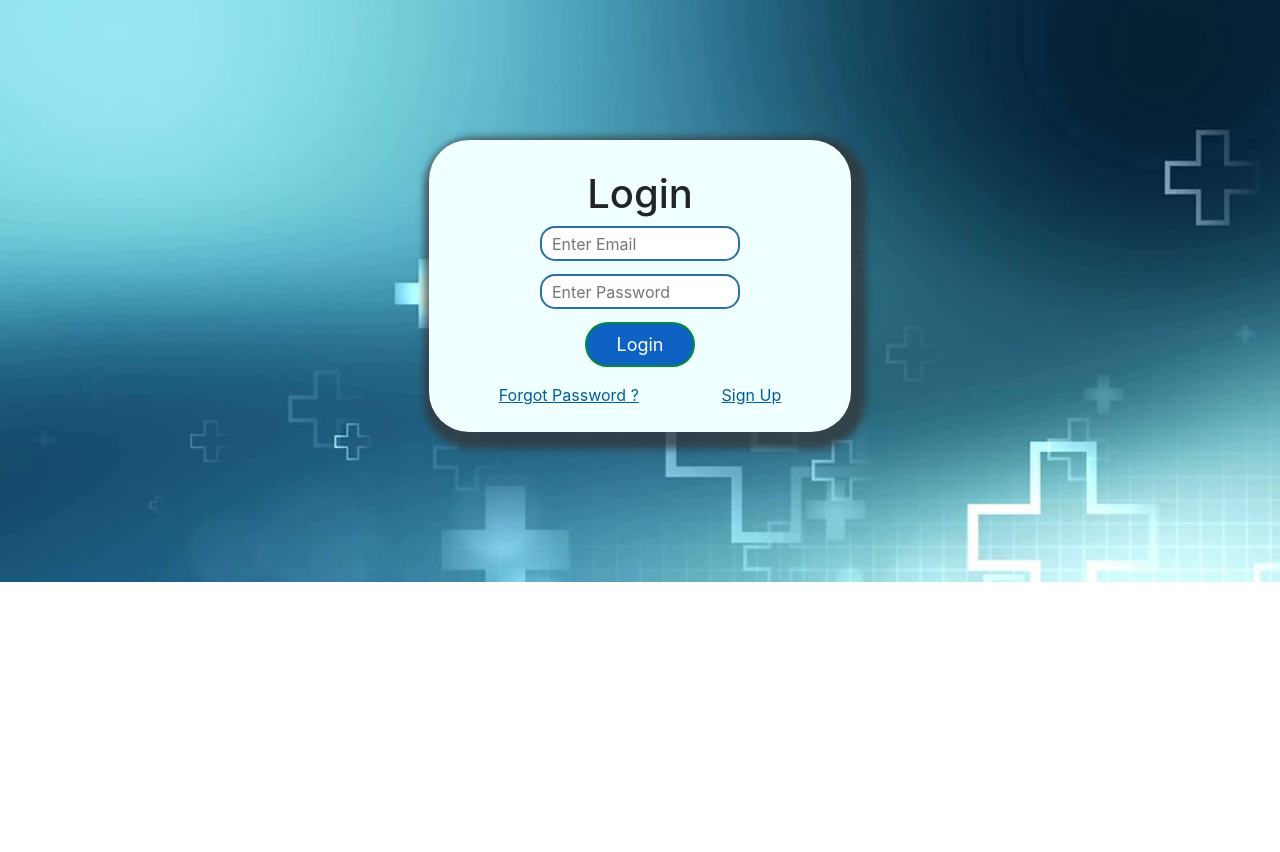
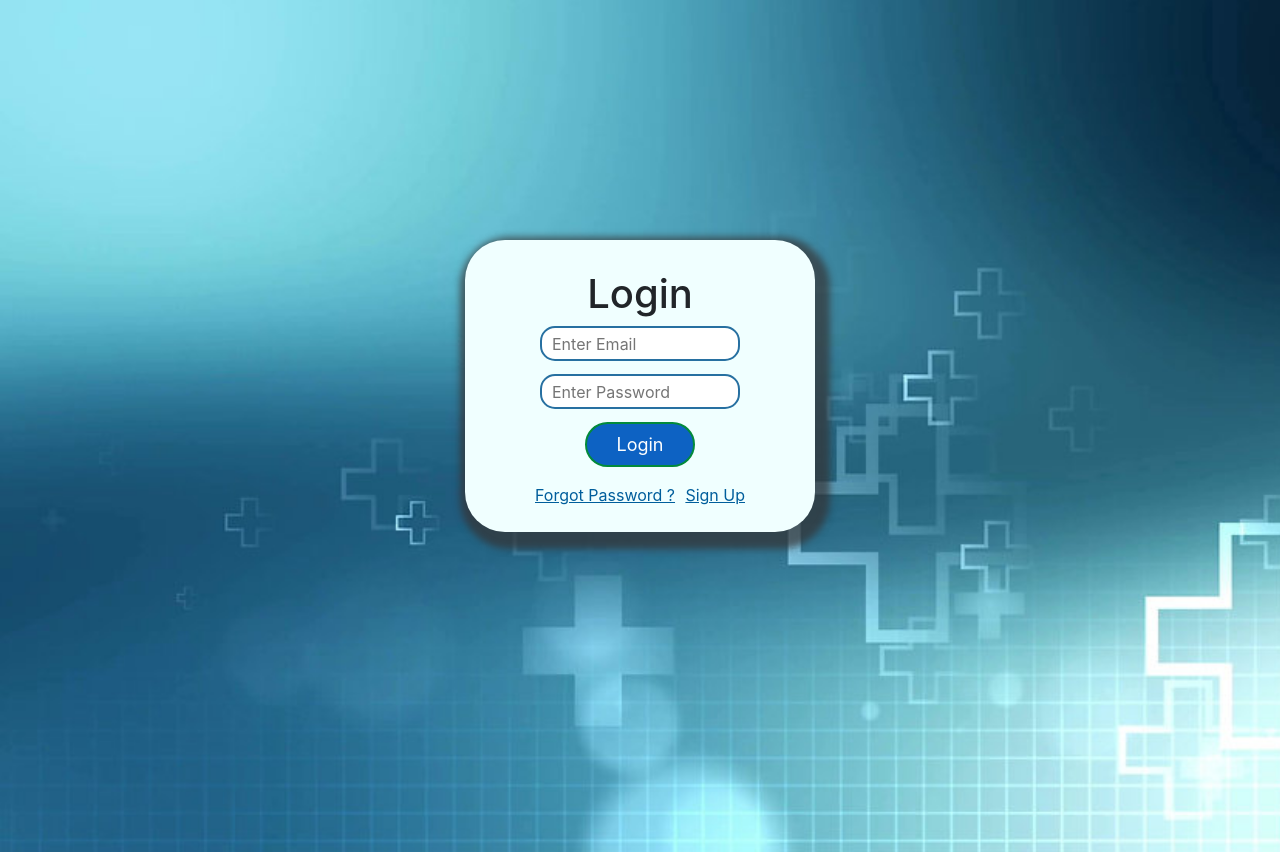
Before and after one commit to Ansfred/Smart-India-Hackathon, a React (Create React App) app in the folder front-end/: page /login in a window 1280 px wide. Before the commit the page ends 800 px from the top, so only its background shows below. Built offline with nearby package versions, Linux system fonts and the light colour scheme.

Commit message:
made changes in responsiveness of login and signup

```diff
--- a/front-end/src/Pages/Login/Login.css
+++ b/front-end/src/Pages/Login/Login.css
@@ -95,12 +95,12 @@
     width: 250px;
   }
   .login {
-    padding: 190px 0 250px 0;
+    padding: 30vh 0 40vh 0;
   }
 }
 @media screen and (min-width: 850px) {
   .login {
-    padding: 180px 0 240px 0;
+    padding: 30vh 0 40vh 0;
   }
   .login .links .forgotPassword {
     color: #005e9c;
@@ -115,7 +115,7 @@
 }
 @media screen and (min-width: 1040px) {
   .login {
-    padding: 140px 0 150px 0;
+    padding: 30vh 0 40vh 0;
   }
   .login .links .forgotPassword {
     color: #005e9c;
@@ -128,3 +128,8 @@
     float: right;
   }
 }
+@media screen and (min-width: 1040px) {
+  .login-card {
+    width: 350px;
+  }
+}
--- a/front-end/src/Pages/Signup/Signup.css
+++ b/front-end/src/Pages/Signup/Signup.css
@@ -96,16 +96,21 @@
     width: 250px;
   }
   .signup {
-    padding: 190px 0 250px 0;
+    padding: 20vh 0 35vh 0;
   }
 }
 @media screen and (min-width: 850px) {
   .signup {
-    padding: 180px 0 240px 0;
+    padding: 20vh 0 30vh 0;
   }
 }
 @media screen and (min-width: 1040px) {
   .signup {
-    padding: 140px 0 150px 0;
+    padding: 20vh 0 30vh 0;
   }
 }
+@media screen and (min-width: 1100px) {
+  .signup-card {
+    width: 350px;
+  }
+}
```
